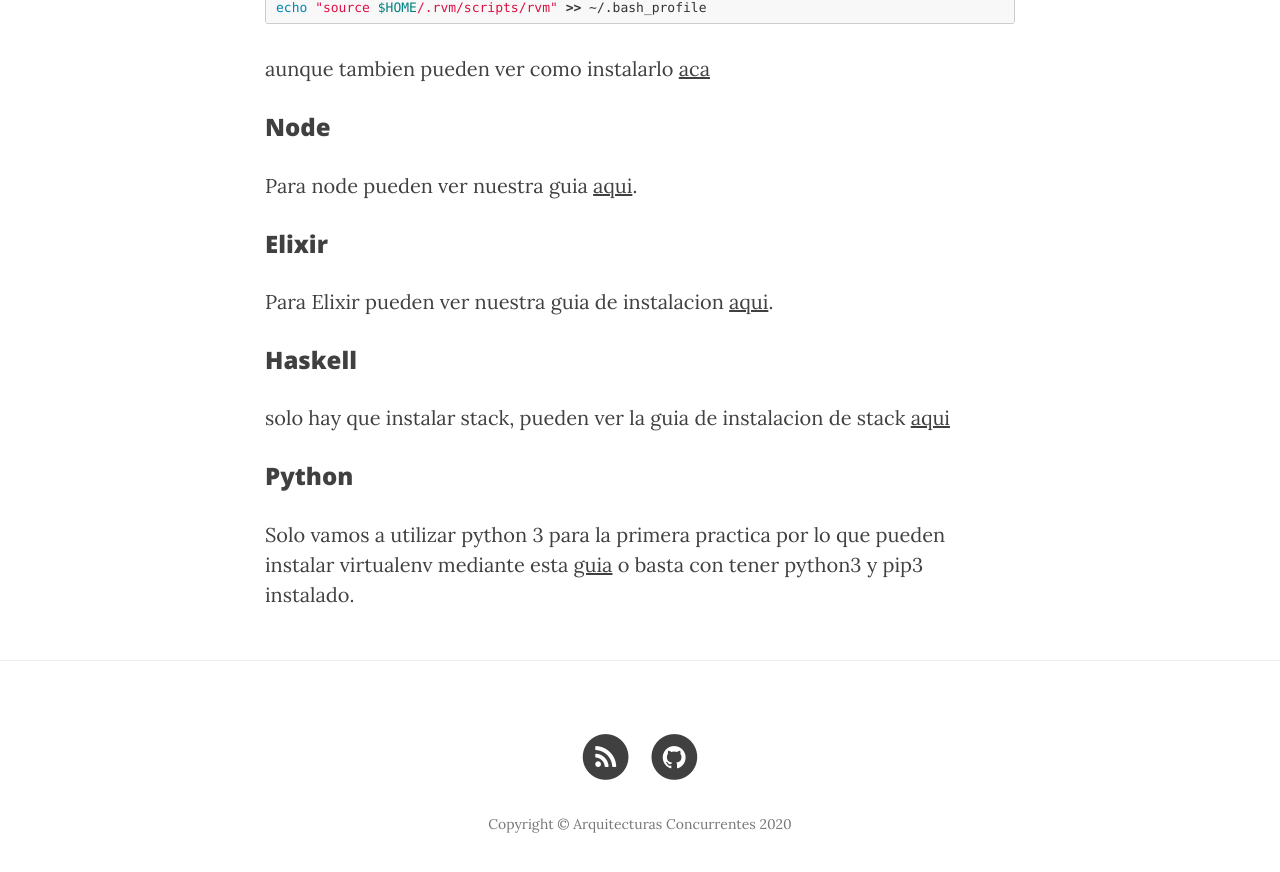
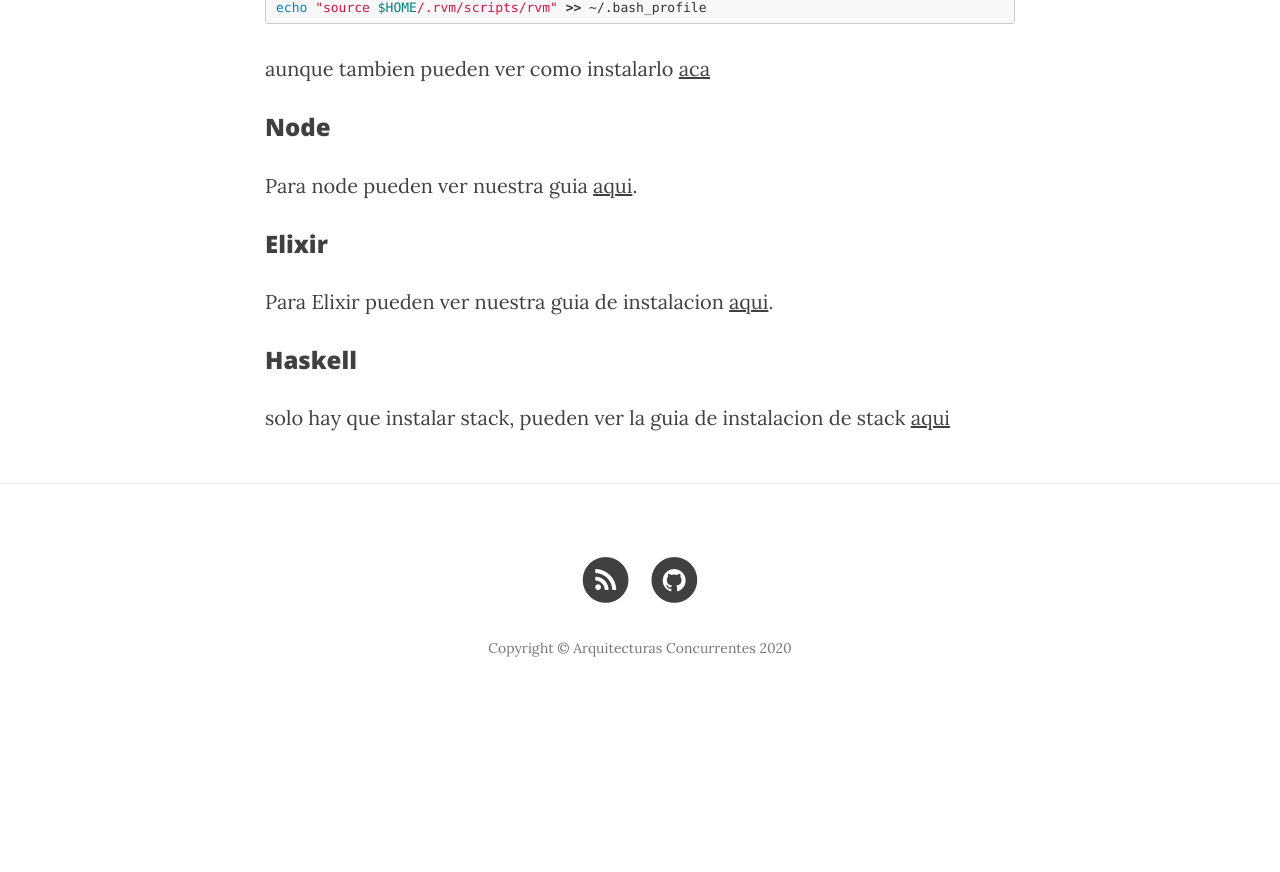
Before and after one commit to arquitecturas-concurrentes/arquitecturas-concurrentes.github.io, a Jekyll site: the page built from guias/vm.md, in a window 1280 px wide and 900 px high, scrolled down 5321 px. Shown: the top 872 px of the window. Built offline with Jekyll 4.4.1, drawn with Linux system fonts in a browser that asks for light colours; nearby versions of some CDN libraries; our own code applies the rules of GitHub Pages for plain Markdown files; after the commit the page ends 6045 px from its top, so only the background shows below that.

Commit message:
Remove Python step in VM config guide

```diff
--- a/guias/vm.md
+++ b/guias/vm.md
@@ -84,7 +84,3 @@ Para Elixir pueden ver nuestra guia de instalacion [aqui](/guias/elixir).
 ### Haskell
 
 solo hay que instalar stack, pueden ver la guia de instalacion de stack [aqui](https://docs.haskellstack.org/en/stable/install_and_upgrade/)
-
-### Python
-
-Solo vamos a utilizar python 3 para la primera practica por lo que pueden instalar virtualenv mediante esta [guia](/guias/python3) o basta con tener python3 y pip3 instalado.
```
